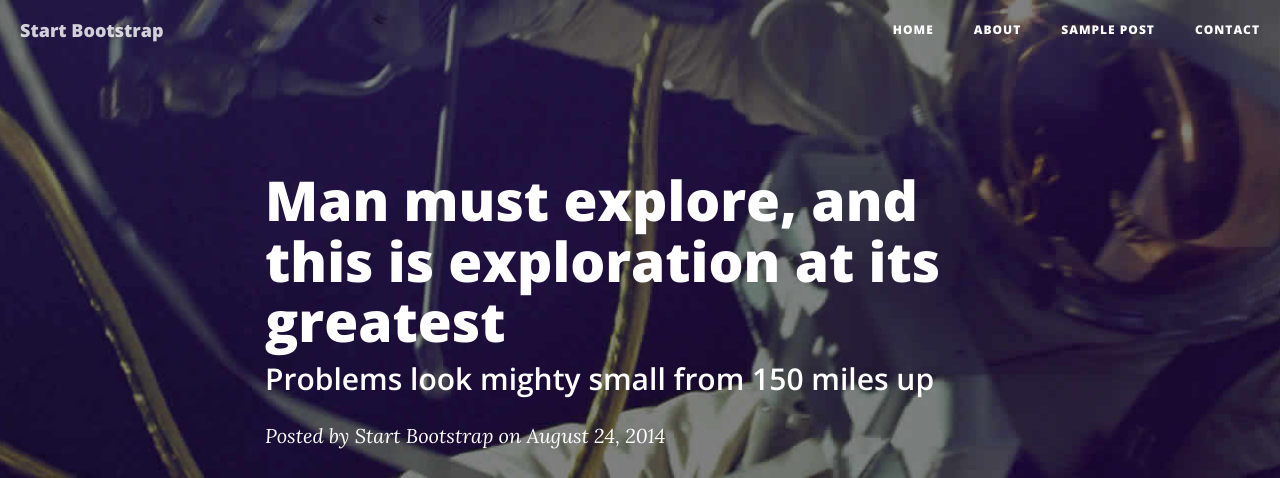
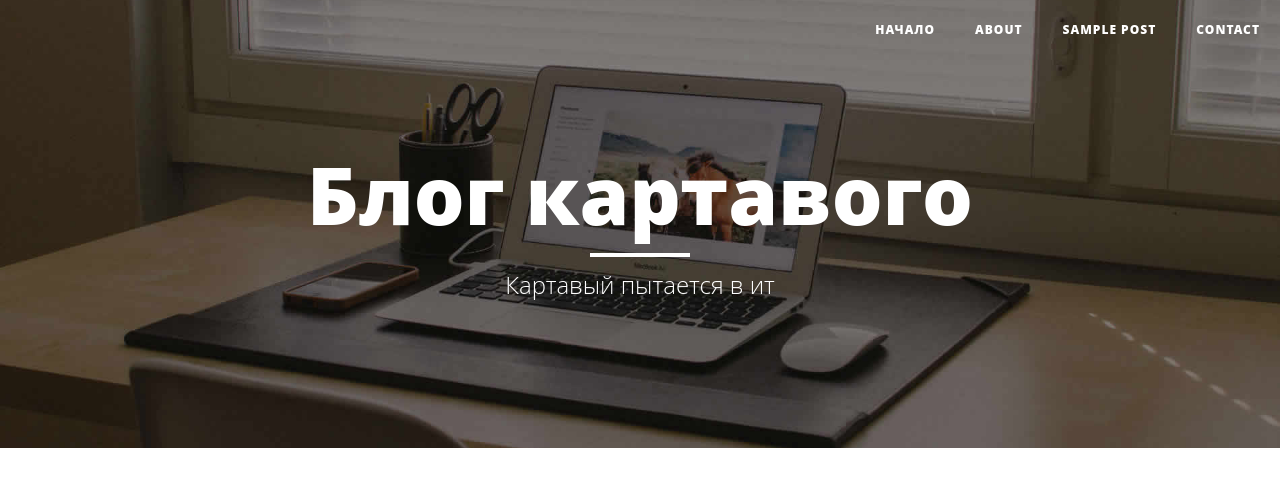
Before and after one commit to Bang1n14/Blog, a Django app: template templates/posts/post.html in a window 1280 px wide; the page is wider, and only the part inside the window is pictured. Shown: the top 478 px of that part. Run offline with Django 4.2, Linux system fonts and the light colour scheme; the template is opened without the code that fills it: values that come from a table or form of the project are taken from there, others are empty; data comes from the database, SQL or seed files in the repository; both versions use the stored data as it was after the commit; some libraries are stand-ins or nearby versions; grey boxes are pictures that could not be loaded.

Commit message:
Mod main page

```diff
--- a/templates/posts/post.html
+++ b/templates/posts/post.html
@@ -1,4 +1,5 @@
 <!DOCTYPE html>
+{% load static %}
 <html lang="en">
 
 <head>
@@ -9,18 +10,16 @@
     <meta name="description" content="">
     <meta name="author" content="">
 
-    <title>Clean Blog - Sample Post</title>
+    <title>Clean Blog</title>
 
     <!-- Bootstrap Core CSS -->
-    <link href="vendor/bootstrap/css/bootstrap.min.css" rel="stylesheet">
+    <link href="{% static 'vendor/bootstrap/css/bootstrap.min.css'%}" rel="stylesheet">
 
     <!-- Theme CSS -->
-    <link href="css/clean-blog.min.css" rel="stylesheet">
+    <link href="{% static 'css/clean-blog.min.css'%}" rel="stylesheet">
 
     <!-- Custom Fonts -->
-    <link href="vendor/font-awesome/css/font-awesome.min.css" rel="stylesheet" type="text/css">
-    <link href='https://fonts.googleapis.com/css?family=Lora:400,700,400italic,700italic' rel='stylesheet' type='text/css'>
-    <link href='https://fonts.googleapis.com/css?family=Open+Sans:300italic,400italic,600italic,700italic,800italic,400,300,600,700,800' rel='stylesheet' type='text/css'>
+    <link href="{% static 'vendor/font-awesome/css/font-awesome.min.css'%}" rel="stylesheet" type="text/css">
 
     <!-- HTML5 Shim and Respond.js IE8 support of HTML5 elements and media queries -->
     <!-- WARNING: Respond.js doesn't work if you view the page via file:// -->
@@ -42,14 +41,14 @@
                     <span class="sr-only">Toggle navigation</span>
                     Menu <i class="fa fa-bars"></i>
                 </button>
-                <a class="navbar-brand" href="index.html">Start Bootstrap</a>
+                <a class="navbar-brand" href="post.html"></a>
             </div>
 
             <!-- Collect the nav links, forms, and other content for toggling -->
             <div class="collapse navbar-collapse" id="bs-example-navbar-collapse-1">
                 <ul class="nav navbar-nav navbar-right">
                     <li>
-                        <a href="index.html">Home</a>
+                        <a href="post.html">Начало</a>
                     </li>
                     <li>
                         <a href="about.html">About</a>
@@ -69,63 +68,31 @@
 
     <!-- Page Header -->
     <!-- Set your background image for this header on the line below. -->
-    <header class="intro-header" style="background-image: url('img/post-bg.jpg')">
+    <header class="intro-header" style="background-image: url('/static/img/home-bg.jpg')">
         <div class="container">
             <div class="row">
                 <div class="col-lg-8 col-lg-offset-2 col-md-10 col-md-offset-1">
-                    <div class="post-heading">
-                        <h1>Man must explore, and this is exploration at its greatest</h1>
-                        <h2 class="subheading">Problems look mighty small from 150 miles up</h2>
-                        <span class="meta">Posted by <a href="#">Start Bootstrap</a> on August 24, 2014</span>
+                    <div class="site-heading">
+                        <h1>Блог картавого</h1>
+                        <hr class="small">
+                        <span class="subheading">Картавый пытается в ит</span>
                     </div>
                 </div>
             </div>
         </div>
     </header>
 
-    <!-- Post Content -->
-    <article>
-        <div class="container">
-            <div class="row">
-                <div class="col-lg-8 col-lg-offset-2 col-md-10 col-md-offset-1">
-                    <p>Never in all their history have men been able truly to conceive of the world as one: a single sphere, a globe, having the qualities of a globe, a round earth in which all the directions eventually meet, in which there is no center because every point, or none, is center — an equal earth which all men occupy as equals. The airman's earth, if free men make it, will be truly round: a globe in practice, not in theory.</p>
-
-                    <p>Science cuts two ways, of course; its products can be used for both good and evil. But there's no turning back from science. The early warnings about technological dangers also come from science.</p>
-
-                    <p>What was most significant about the lunar voyage was not that man set foot on the Moon but that they set eye on the earth.</p>
-
-                    <p>A Chinese tale tells of some men sent to harm a young girl who, upon seeing her beauty, become her protectors rather than her violators. That's how I felt seeing the Earth for the first time. I could not help but love and cherish her.</p>
-
-                    <p>For those who have seen the Earth from space, and for the hundreds and perhaps thousands more who will, the experience most certainly changes your perspective. The things that we share in our world are far more valuable than those which divide us.</p>
-
-                    <h2 class="section-heading">The Final Frontier</h2>
-
-                    <p>There can be no thought of finishing for ‘aiming for the stars.’ Both figuratively and literally, it is a task to occupy the generations. And no matter how much progress one makes, there is always the thrill of just beginning.</p>
-
-                    <p>There can be no thought of finishing for ‘aiming for the stars.’ Both figuratively and literally, it is a task to occupy the generations. And no matter how much progress one makes, there is always the thrill of just beginning.</p>
-
-                    <blockquote>The dreams of yesterday are the hopes of today and the reality of tomorrow. Science has not yet mastered prophecy. We predict too much for the next year and yet far too little for the next ten.</blockquote>
-
-                    <p>Spaceflights cannot be stopped. This is not the work of any one man or even a group of men. It is a historical process which mankind is carrying out in accordance with the natural laws of human development.</p>
-
-                    <h2 class="section-heading">Reaching for the Stars</h2>
-
-                    <p>As we got further and further away, it [the Earth] diminished in size. Finally it shrank to the size of a marble, the most beautiful you can imagine. That beautiful, warm, living object looked so fragile, so delicate, that if you touched it with a finger it would crumble and fall apart. Seeing this has to change a man.</p>
-
-                    <a href="#">
-                        <img class="img-responsive" src="img/post-sample-image.jpg" alt="">
-                    </a>
-                    <span class="caption text-muted">To go places and do things that have never been done before – that’s what living is all about.</span>
-
-                    <p>Space, the final frontier. These are the voyages of the Starship Enterprise. Its five-year mission: to explore strange new worlds, to seek out new life and new civilizations, to boldly go where no man has gone before.</p>
-
-                    <p>As I stand out here in the wonders of the unknown at Hadley, I sort of realize there’s a fundamental truth to our nature, Man must explore, and this is exploration at its greatest.</p>
-
-                    <p>Placeholder text by <a href="http://spaceipsum.com/">Space Ipsum</a>. Photographs by <a href="https://www.flickr.com/photos/nasacommons/">NASA on The Commons</a>.</p>
-                </div>
-            </div>
+    <!-- Main Content -->
+    <div class="container">
+        <div class="row">
+            {% for post in post_list %}
+                <h1>{{ post.name }}</h1>
+                <p>{{ post.text }}</p>
+                <img src="/media/{{ post.image }}" alt="{{ post.image }}"/>
+                <p>{{ post.date }}</p>
+            {% endfor %}
         </div>
-    </article>
+    </div>
 
     <hr>
 
--- a/web_blog/views.py
+++ b/web_blog/views.py
@@ -6,4 +6,4 @@ from django.views.generic.base import View
 class PostView(View):
     def get(self, request):
         posts = Post.objects.all()
-        return render(request, 'posts/index.html', {'post_list': posts})
+        return render(request, 'posts/post.html', {'post_list': posts})
```
Also changed, not shown: templates/posts/index.html (+5 -51 lines), db.sqlite3, media/image_for_post/aX4mOm6qmTF6-1kRBgfurSgIs1FEMRZ4Vzw7eXdY5K9zfhzjHxxEuEZ1Q20WS5GNHrp2Xf4vK_4vRz3j4.jpg (deleted), media/image_for_post/aX4mOm6qmTF6-1kRBgfurSgIs1FEMRZ4Vzw7eXdY5K9zfhzjHxxEuEZ1Q20WS5GNHrp2Xf4vK_9wxZ7IS.jpg (deleted).
